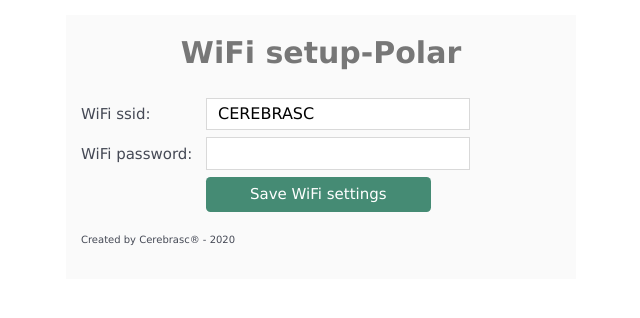
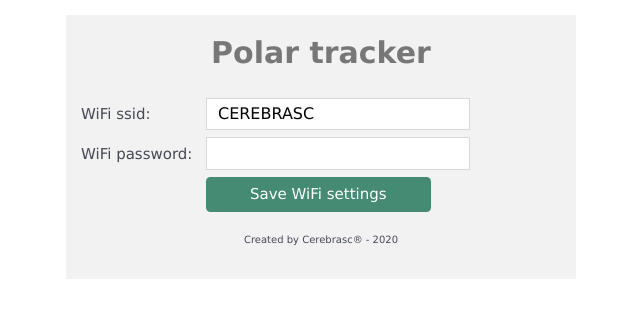
Before and after one commit to renan-fazzani/src, a plain HTML site: page wifi-setup/fs/index.html in a window 1280 px wide. Shown: the whole page, without its empty margins (319-959 px from the left). Drawn offline with Linux system fonts and the light colour scheme.

Commit message:
Update index.html

```diff
--- a/wifi-setup/fs/index.html
+++ b/wifi-setup/fs/index.html
@@ -26,7 +26,7 @@
     }
 
     h1 { margin: 0; padding-top: 0.5em; text-align: center; }
-    .container { padding: 0 1em; margin: 1em auto; max-width: 480px; background: #fafafa; }
+    .container { padding: 0 1em; margin: 1em auto; max-width: 480px; background: #F2F2F2; }
     .form-control { margin: 0.5em 0; }
     .form-control input, .form-control button { min-width: 15em; }
     .form label { min-width: 8em; display: inline-block; }
@@ -47,7 +47,7 @@
   </head>
   <body>
     <div class="container">
-      <h1 class="">WiFi setup-Polar</h1>
+      <h1 class="">Polar tracker </h1>
       <div class="form">
         <div class="">
           <div class="form-control">
@@ -66,7 +66,7 @@
               <span id="spinner"></span>
               Save WiFi settings
             </button>
-            <div class="form-control">
+            <div align="center" class="form-control">
             <p><font size="1">Created by Cerebrasc® - 2020</font></p>
           </div>
           </div>
```
